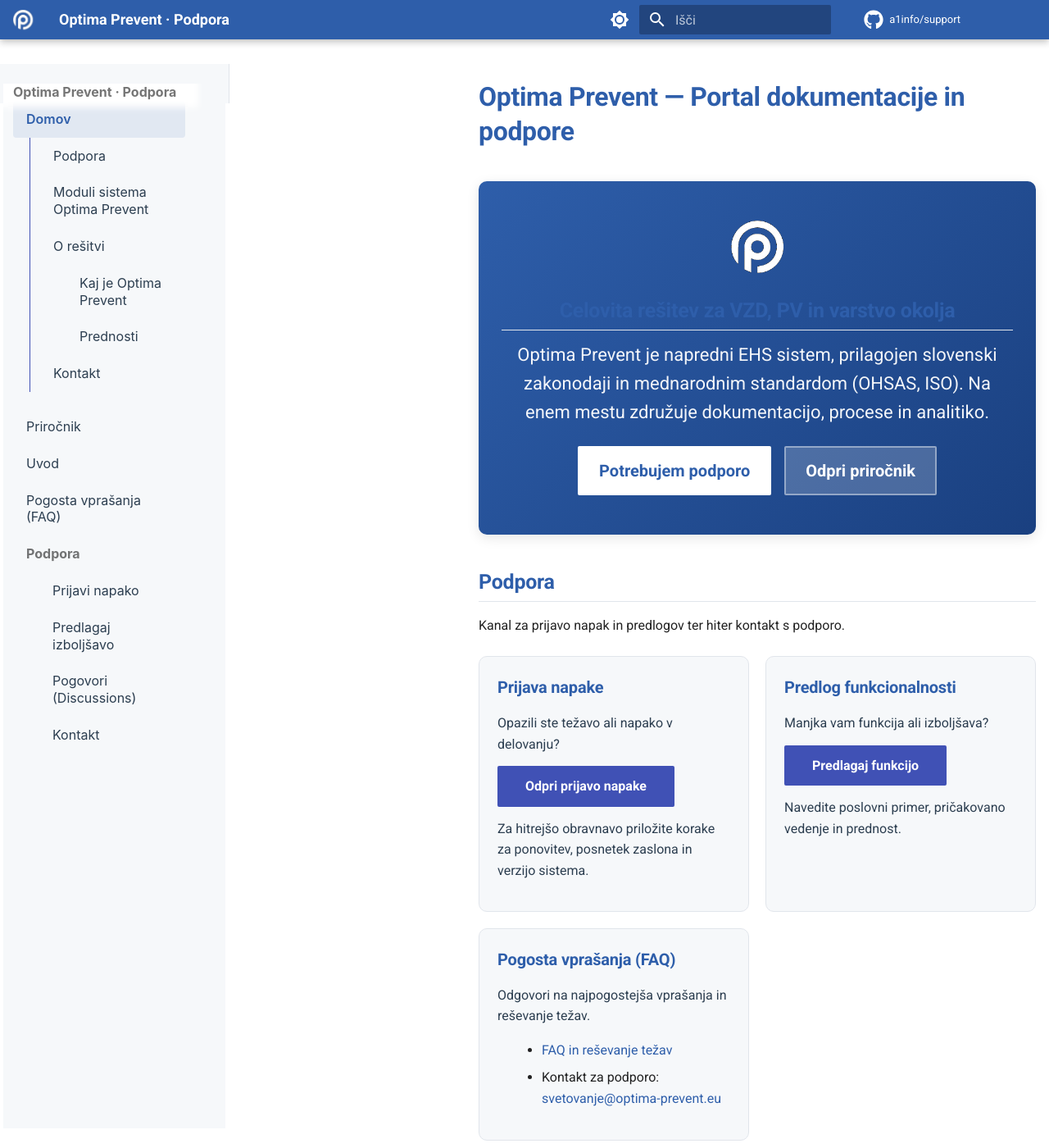
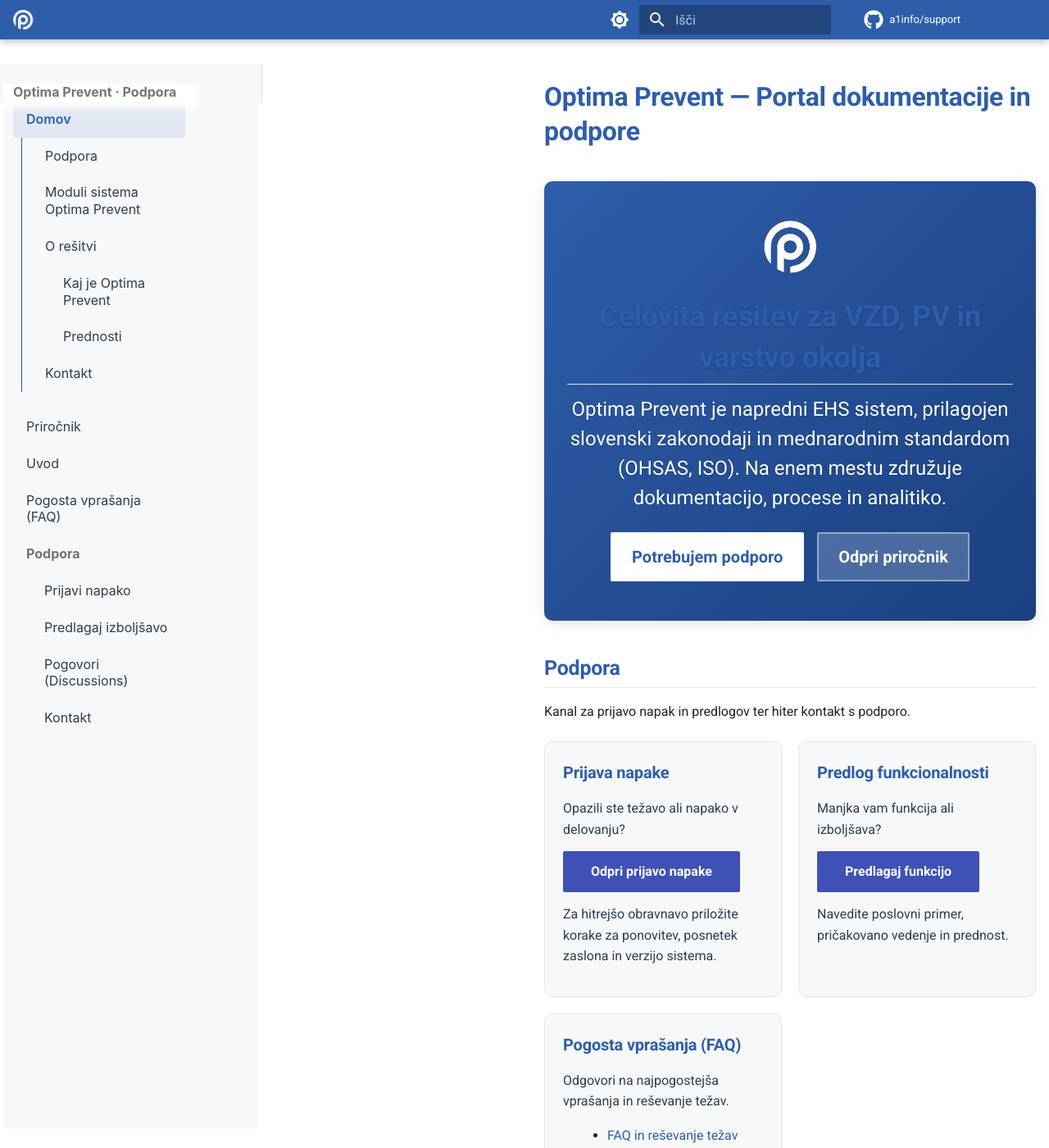
Before and after one commit to a1info/support, an MkDocs documentation site: the page built from docs/index.md, in a window 1280 px wide and 1400 px high. Shown: the whole window at 82% size. Built offline with MkDocs 1.6.1 and Material for MkDocs 9.7.7, drawn with Linux system fonts in a browser that asks for light colours; comment, search, counter and statistics services are not loaded.

Commit message:
Update CSS for header, sidebar, and hero section

```diff
--- a/docs/assets/index.css
+++ b/docs/assets/index.css
@@ -11,6 +11,21 @@
   --op-bg: #ffffff;          /* background color */
 }
 
+/* Hide site name in header */
+.md-header__title {
+  visibility: hidden;
+  position: relative;
+  width: 0;
+}
+
+.md-header__title::after {
+  content: "";
+  visibility: visible;
+  position: absolute;
+  top: 0;
+  left: 0;
+}
+
 /* Full width layout */
 .md-grid {
   max-width: 100%;
@@ -20,7 +35,7 @@
 .md-sidebar--primary {
   background-color: var(--op-grey-1);
   border-right: 1px solid var(--op-grey-2);
-  width: 280px; /* Make sidebar wider */
+  width: 320px; /* Make sidebar even wider */
 }
 
 .md-sidebar--primary .md-sidebar__scrollwrap {
@@ -30,10 +45,10 @@
 /* Adjust content margin to account for wider sidebar */
 @media screen and (min-width: 76.25em) {
   .md-sidebar--primary ~ .md-content {
-    margin-left: 280px; /* Match sidebar width */
+    margin-left: 320px; /* Match sidebar width */
   }
   .md-sidebar--primary ~ .md-header-nav__button.md-icon {
-    margin-left: 280px; /* Match sidebar width */
+    margin-left: 320px; /* Match sidebar width */
   }
 }
 
@@ -67,9 +82,9 @@
   font-weight: 600;
 }
 
-/* Simplified submenu styling */
+/* Simplified submenu styling with less indentation */
 .md-nav--primary .md-nav__list .md-nav {
-  margin-left: 1rem;
+  margin-left: 0.5rem;
 }
 
 /* Improve content readability */
@@ -84,7 +99,7 @@
   color: white;
 }
 
-/* Hero section - with cohesive colors */
+/* Hero section - with cohesive colors and improved text visibility */
 .op-hero {
   background: linear-gradient(135deg, var(--op-primary) 0%, var(--op-primary-dark) 100%);
   color: #fff;
@@ -103,13 +118,17 @@
 .op-hero h2 {
   margin: 8px 0 12px 0;
   font-weight: 700;
+  font-size: 1.8rem;
+  text-shadow: 0 1px 2px rgba(0, 0, 0, 0.2); /* Improve text visibility */
 }
 
 .op-hero p {
   margin: 8px auto 24px auto;
   max-width: 1000px;
-  opacity: .95;
-  font-size: 1.1rem;
+  font-size: 1.2rem;
+  line-height: 1.5;
+  font-weight: 500; /* Make text more visible */
+  text-shadow: 0 1px 2px rgba(0, 0, 0, 0.2); /* Improve text visibility */
 }
 
 /* Improved button styling */
```
